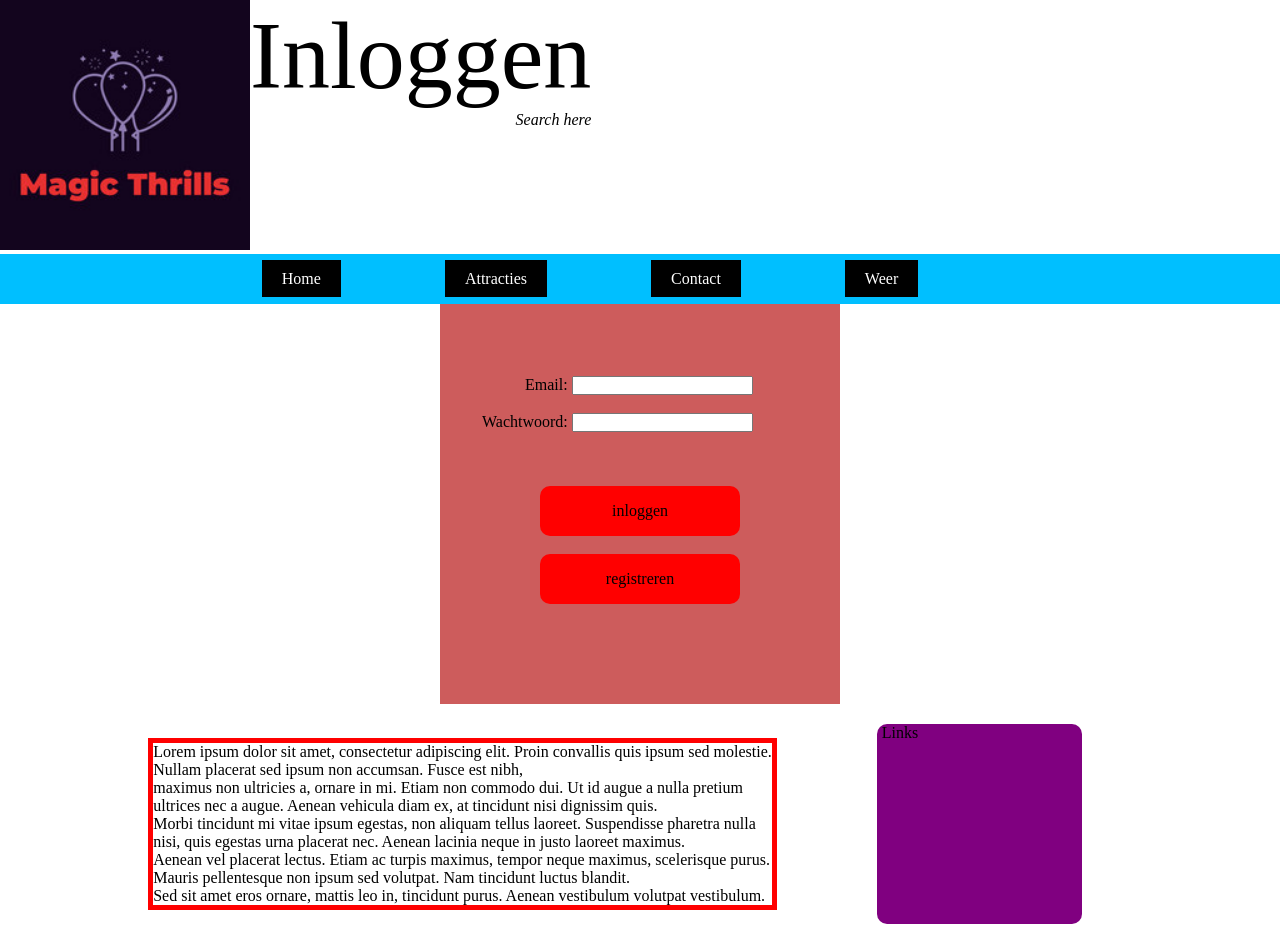
After one commit to nadine2828/MagicThrills_Groep22, a PHP site: page /inloggen.php in a window 1280 px wide. The commit adds this page. Run offline with PHP 8.4, Linux system fonts and the light colour scheme.

Commit message:
inlog pagina gemaakt

```diff
--- /dev/null
+++ b/inloggen.php
@@ -0,0 +1,50 @@
+<!DOCTYPE html>
+<html lang="en">
+<head>
+    <meta charset="UTF-8">
+    <meta name="viewport" content="width=device-width, initial-scale=1">
+    <title>Title</title>
+    <link rel="stylesheet" href="style.css">
+</head>
+<body>
+<header>
+    <div class="container">
+        <div class="logo">
+            <img src = "Images/LogoMagicThrills.jpg" alt="header-foto">
+        </div>
+
+        <div class="info_bar">
+            <div class="page_name">Inloggen</div>
+            <div class="search_bar"><i>Search here</i></div>
+        </div>
+    </div>
+
+</header>
+<nav>
+    <ul>
+        <li><a href="#">Home</a></li>
+        <li><a href="#">Attracties</a></li>
+        <li><a href="#">Contact</a></li>
+        <li><a href="#">Weer</a></li>
+    </ul>
+</nav>
+<main>
+<div class="inlog-blok"><br/><br/><br/><br/>
+        <div class="email"><form>
+                <label for="html">Email:</label>
+                <input type="email" id="html" name="email"></form></div><br/>
+                <div class="wachtwoord"><form>
+                <label for="ww">Wachtwoord:</label>
+                <input type="email" id="html" name="wachtwoord">
+                    </form></div><br/><br/><br/>
+        <div class="inloggen">inloggen</div><br/>
+        <div class="registreren">registreren</div>
+</div>
+    <div class="container-text2">
+<div class="text-blok">Lorem ipsum dolor sit amet, consectetur adipiscing elit. Proin convallis quis ipsum sed molestie.<br/> Nullam placerat sed ipsum non accumsan. Fusce est nibh,<br/> maximus non ultricies a, ornare in mi. Etiam non commodo dui. Ut id augue a nulla pretium<br/> ultrices nec a augue. Aenean vehicula diam ex, at tincidunt nisi dignissim quis.<br/> Morbi tincidunt mi vitae ipsum egestas, non aliquam tellus laoreet. Suspendisse pharetra nulla<br/> nisi, quis egestas urna placerat nec. Aenean lacinia neque in justo laoreet maximus.<br/> Aenean vel placerat lectus. Etiam ac turpis maximus, tempor neque maximus, scelerisque purus.<br/> Mauris pellentesque non ipsum sed volutpat. Nam tincidunt luctus blandit.<br/> Sed sit amet eros ornare, mattis leo in, tincidunt purus. Aenean vestibulum volutpat vestibulum.
+</div>
+    <div class="links">Links</div>
+    </div>
+</main>
+</body>
+</html>
--- a/style.css
+++ b/style.css
@@ -8,7 +8,7 @@ div {
 }
 
 body {
-    background-color: indianred;
+    background-color: white;;
 }
 
 .container{
@@ -26,11 +26,12 @@ body {
 
 .info_bar{
     box-sizing: border-box;
-
+    text-align: right;
 }
 
 .page_name{
     font-size: 6em;
+
 }
 
 nav {
@@ -49,6 +50,11 @@ ul{
 
 li {
     display: inline;
+    background-color: black;
+    padding-top: 10px;
+    padding-bottom: 10px;
+    padding-right: 20px;
+    padding-left: 20px;
     margin-right: 100px;
 
 }
@@ -72,6 +78,18 @@ a {
     align-items: center;
     height: 30vh;
 }
+.container-text2{
+    display: flex;
+    justify-content: center;
+    align-items: center;
+    height: 30vh;
+    margin-right: 50px;
+}
+
+.text-blok{
+    border: red solid 5px;
+    margin-right: 100px;
+}
 
 .inloggen {
     background-color: red;
@@ -81,7 +99,7 @@ a {
     line-height: 50px;
     border-radius: 10px;
 }
-.Registreren {
+.registreren {
     background-color: red;
     width: 200px;
     height: 50px;
@@ -95,6 +113,7 @@ a {
     width: 200px;
     height: 200px;
     border-radius: 10px;
+    padding-left: 5px;
 
 }
 
@@ -107,6 +126,29 @@ a {
 
 .sidebar{
     margin-right: 100px;
+}
+
+.inlog-blok{
+    height: 400px;
+    width: 400px;
+    background-color: indianred;
+    margin: auto;
+}
+
+.inloggen{
+    margin:auto;
+}
+
+.registreren {
+    margin: auto;
+}
+
+.email {
+    padding-left: 85px;
+}
+
+.wachtwoord {
+    padding-left:42px;
 }
 @media screen and (max-width: 650px) {
     .container {
@@ -126,4 +168,9 @@ a {
     .sidebar {
         margin-right: 0px;
     }
+    .container-text2 {
+        flex-direction: column;
+        align-items: center;
+        margin-right: 0px;
+    }
 }
```
Also changed, not shown: index.php (+4 -3 lines).
